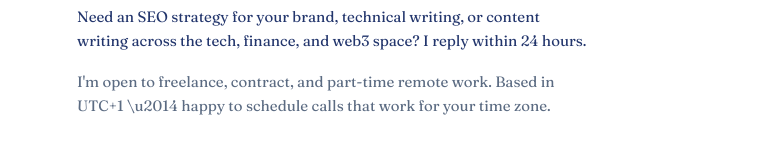
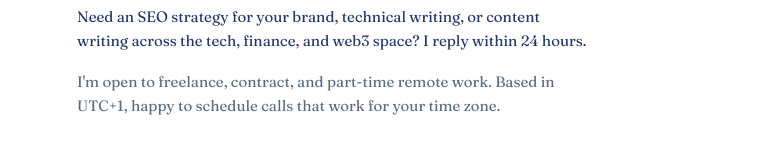
Before and after one commit to Aura-pix/bright-jasper, a Next.js app: page /contact in a window 1280 px wide. Shown: the part 179-337 px from the top of the page, without its empty margins (251-1029 px from the left). Built offline with nearby package versions, Linux system fonts and the light colour scheme.

Commit message:
Fix typo in contact page timezone message

```diff
--- a/app/contact/page.js
+++ b/app/contact/page.js
@@ -93,7 +93,7 @@ export default function ContactPage() {
 
       <p className="text-[15px] text-muted mb-10 max-w-lg leading-relaxed">
         I&apos;m open to freelance, contract, and part-time remote work.
-        Based in UTC+1 \u2014 happy to schedule calls that work for your time
+        Based in UTC+1, happy to schedule calls that work for your time
         zone.
       </p>
 
```
